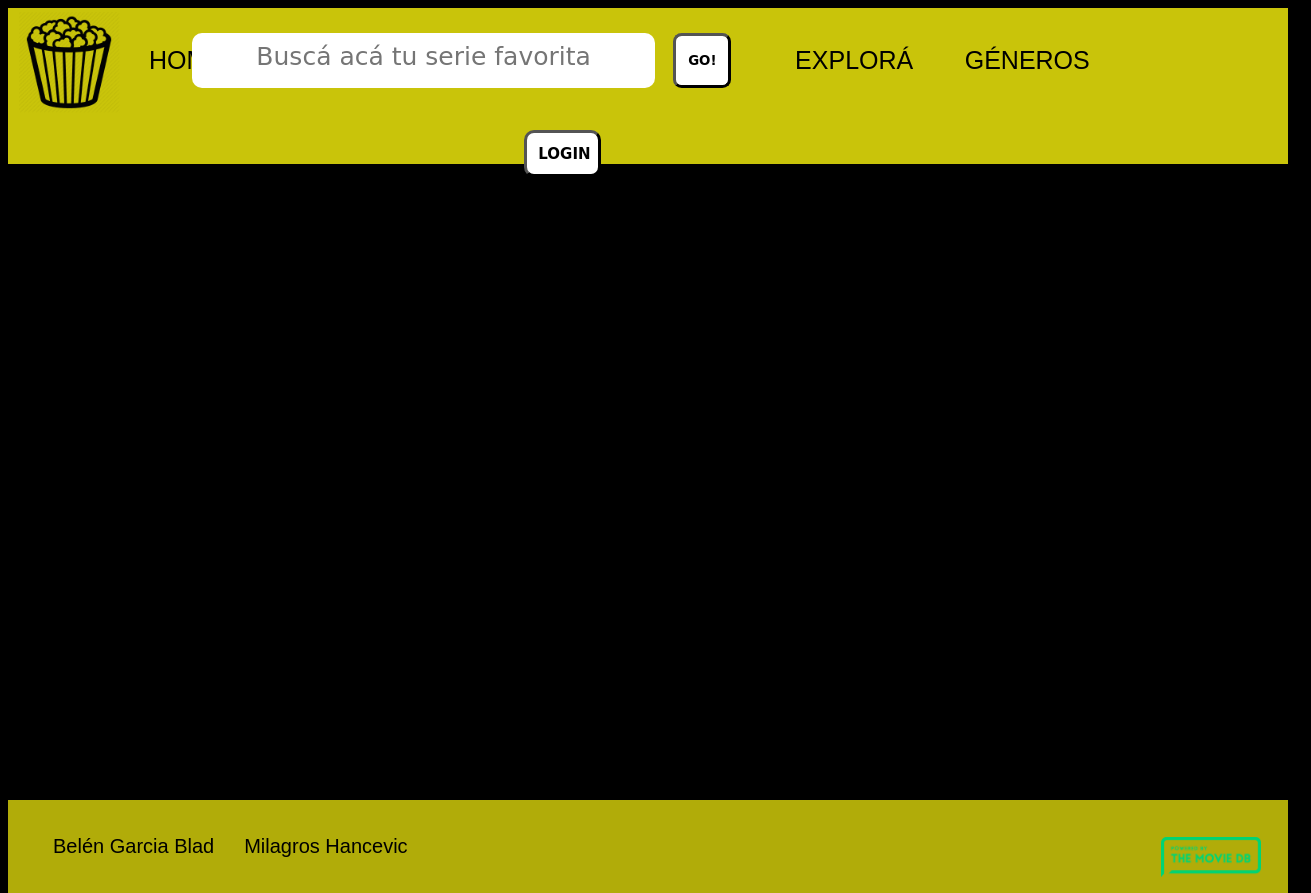
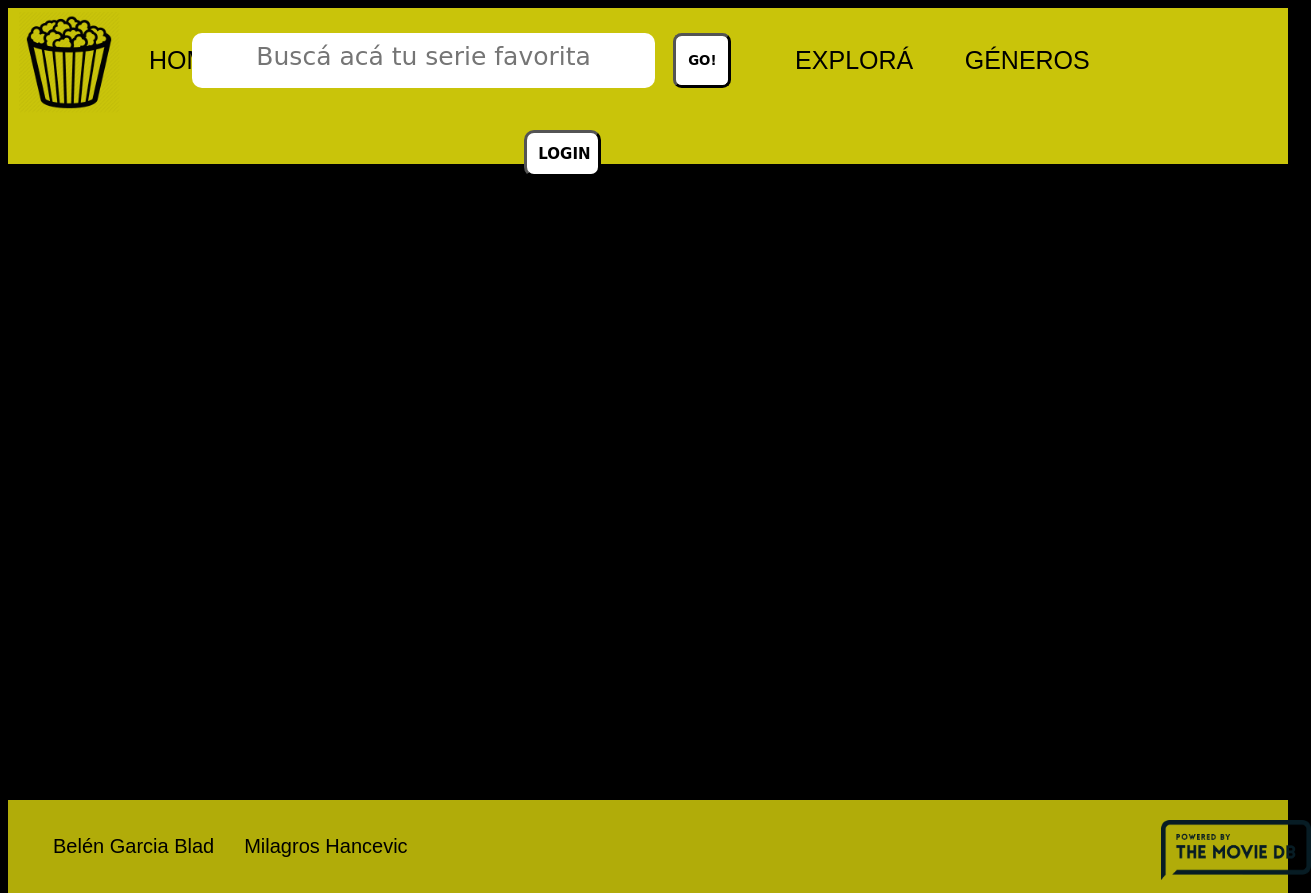
Before and after one commit to Milagroshancevic/Proyecto, a plain HTML site: page Páginas-HTML/index.html in a window 1280 px wide. Shown: the whole page, 1311 px wide, since content can reach past the window. Drawn offline with Linux system fonts and the light colour scheme.

Commit message:
Puse el logo de TMDB que nos dan ellos y le tuve que cambiar los tamaños

```diff
--- a/CSS/index.css
+++ b/CSS/index.css
@@ -29,8 +29,6 @@ header {
   background-color: rgba(252,245,13, 0.8);
   width: 100%;
   position: fixed;
-
-
 
 }
 
@@ -155,10 +153,6 @@ ul.Paginas {
 }
 
 
-
-
-
-
  /* footer */
 div.alumnos ul {
   color: grey;
@@ -190,15 +184,16 @@ input .busqueda {
 
 
 .TMDB img {
-  width: 100px;
+  width: 150px;
   position: relative;
-  top:40%;
+  top:22%;
 
 }
 
 .TMDB {
   position: relative;
   left: 60%;
+
 }
 
 footer {
--- a/Páginas-HTML/index.html
+++ b/Páginas-HTML/index.html
@@ -50,7 +50,7 @@
       </div>
 
       <div class="TMDB">
-        <img src="../Imágenes/TMBD.png">
+        <img src="../Imágenes/Logoficial.png">
       </div>
 
       <div class="Contacto">
```
Also changed, not shown: Imágenes/Logoficial.png (added), 1 other file.
